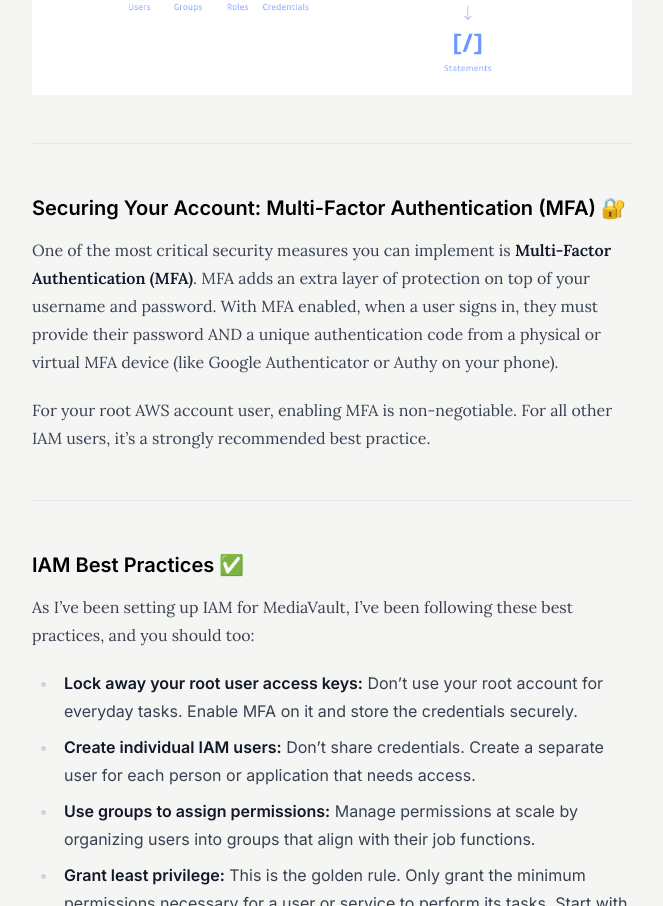
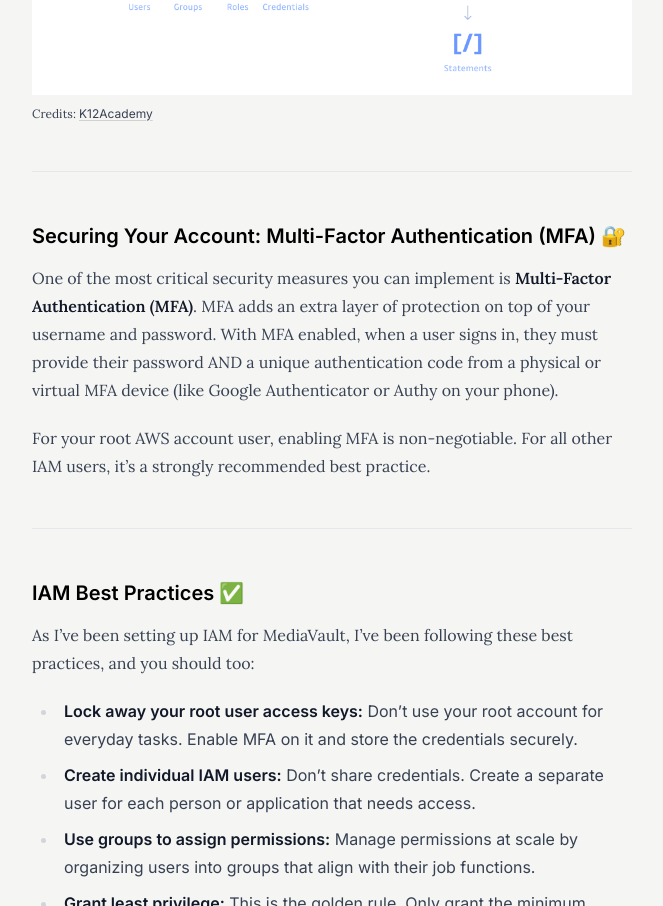
Before and after one commit to amitalokbera/portfolio, an Astro site: page /blog/02-aws-iam in a window 1280 px wide. Shown: the part 1851-2757 px from the top of the page, without its empty margins (308-971 px from the left). Built offline with nearby package versions, Linux system fonts and the light colour scheme; Astro itself is replaced by a stand-in of ours; a web font is replaced by a local one.

Commit message:
Add credits for IAM visual guide in blog post

```diff
--- a/src/content/blog/02-aws-iam/index.md
+++ b/src/content/blog/02-aws-iam/index.md
@@ -28,6 +28,7 @@ To make this clearer, the diagram below breaks down AWS IAM into two core concep
 This visual structure helps illustrate that IAM policies can be attached to both users and groups, and users can inherit permissions via group membership. Roles, on the other hand, enable temporary access for trusted entities or services.
 
 ![IAM Users, Groups, and Policies](./iam.png)
+<sub>Credits: [K12Academy](https://k21academy.com)</sub>
 
 ---
 
```
